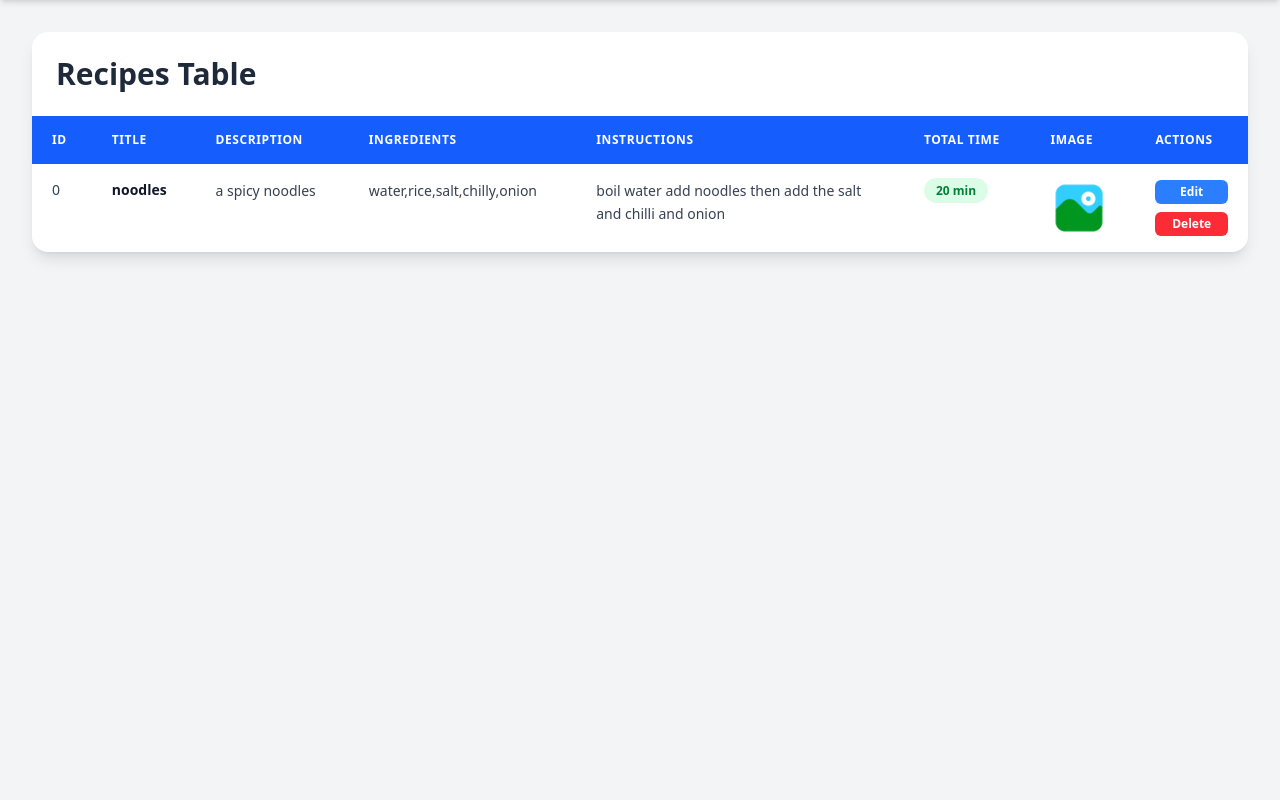
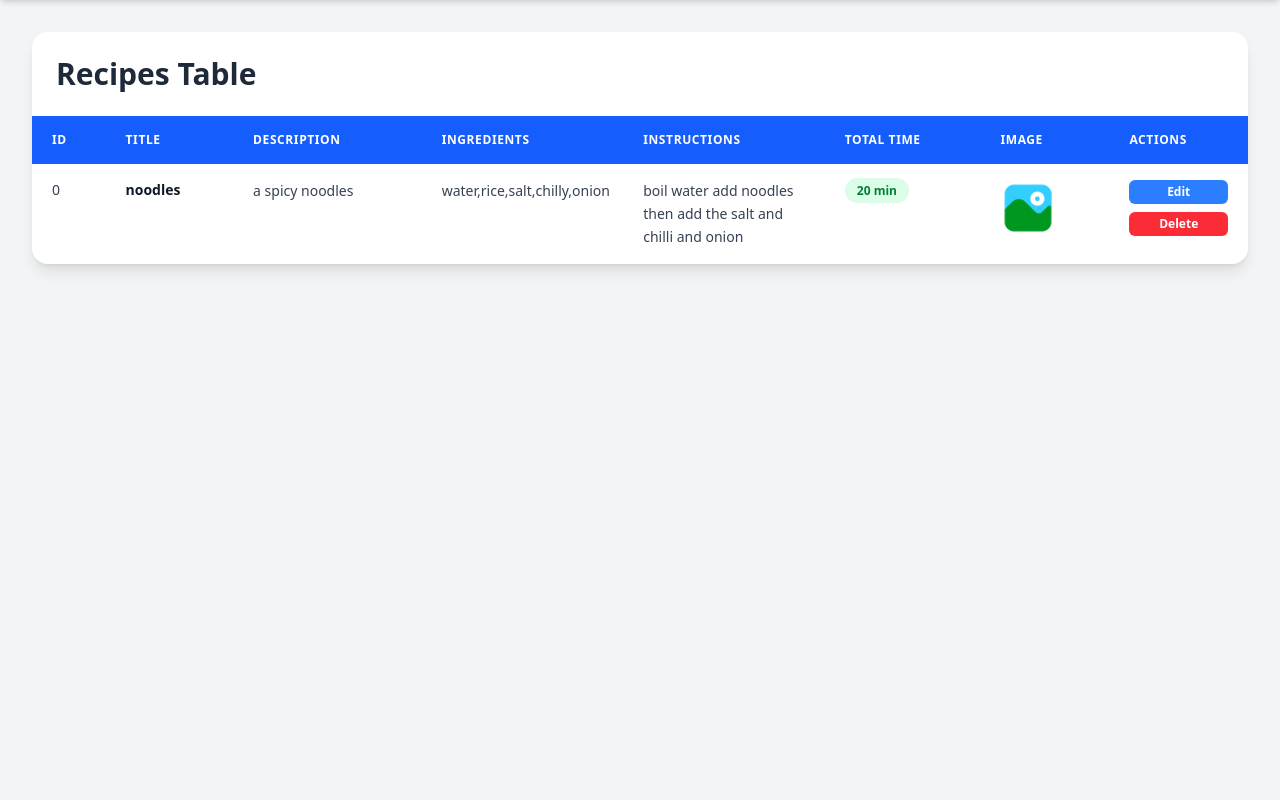
Before and after one commit to prasannaadhikari2602/Recipe_App, a Django app: page / in a window 1280 px wide. Shown: the part 80-880 px from the top of the page. Run offline with Django 5.2, Linux system fonts and the light colour scheme; data comes from the database, SQL or seed files in the repository.

Commit message:
remove url in anchor tag and fixed styles

```diff
--- a/RecipeApp/apps/main/templates/home/home.html
+++ b/RecipeApp/apps/main/templates/home/home.html
@@ -76,22 +76,22 @@
             </td>
 
             <!-- Title -->
-            <td class="px-5 py-4 font-semibold text-gray-900 whitespace-normal max-w-[150px] break-words">
+            <td class="px-5 py-4 font-semibold text-gray-900 whitespace-normal max-w-37.5 wrap-break">
               {{ recipe.title }}
             </td>
 
             <!-- Description -->
-            <td class="px-5 py-4 text-gray-700 whitespace-normal max-w-[250px] break-words leading-relaxed">
+            <td class="px-5 py-4 text-gray-700 whitespace-normal max-w-37.5 wrap-break leading-relaxed">
               {{ recipe.description }}
             </td>
 
             <!-- Ingredients -->
-            <td class="px-5 py-4 text-gray-700 whitespace-normal max-w-[250px] break-words leading-relaxed">
+            <td class="px-5 py-4 text-gray-700 whitespace-normal max-w-37.5 wrap-break leading-relaxed">
               {{ recipe.ingredients }}
             </td>
 
             <!-- Instructions -->
-            <td class="px-5 py-4 text-gray-700 whitespace-normal max-w-[300px] break-words leading-relaxed">
+            <td class="px-5 py-4 text-gray-700 whitespace-normal max-w-37.5 wrap-break leading-relaxed">
               {{ recipe.instruction }}
             </td>
 
@@ -116,12 +116,12 @@
             <!-- Actions -->
             <td class="px-5 py-4 space-y-2">
 
-              <a href="{% url 'edit_recipe' recipe.id %}"
+              <a href="#"
                  class="block text-center px-3 py-1 text-xs font-semibold text-white bg-blue-500 rounded-md hover:bg-blue-600 transition">
                 Edit
               </a>
 
-              <a href="{% url 'delete_recipe' recipe.id %}"
+              <a href="#"
                  class="block text-center px-3 py-1 text-xs font-semibold text-white bg-red-500 rounded-md hover:bg-red-600 transition">
                 Delete
               </a>
--- a/RecipeApp/theme/static/css/dist/styles.css
+++ b/RecipeApp/theme/static/css/dist/styles.css
@@ -311,6 +311,9 @@
   }
   .max-w-7xl {
     max-width: var(--container-7xl);
+  }
+  .max-w-37\.5 {
+    max-width: calc(var(--spacing) * 37.5);
   }
   .max-w-\[150px\] {
     max-width: 150px;
```
